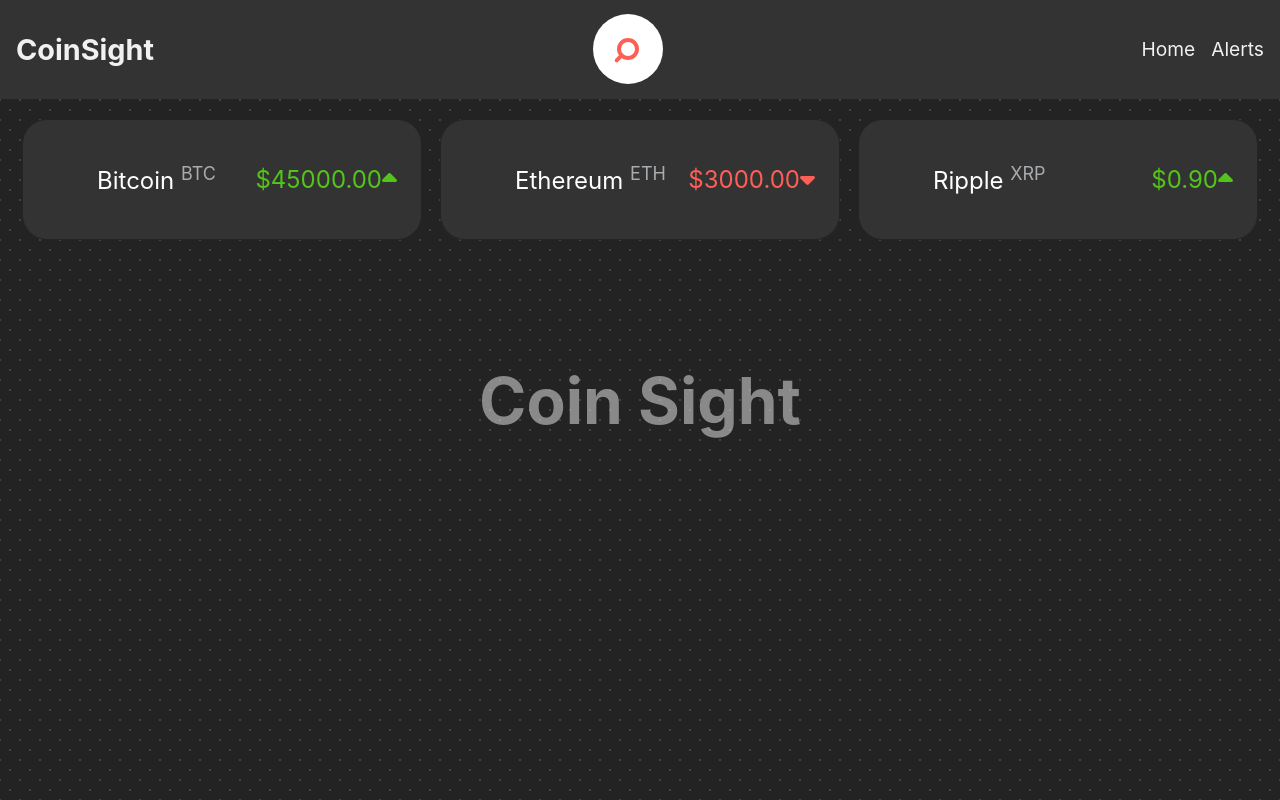
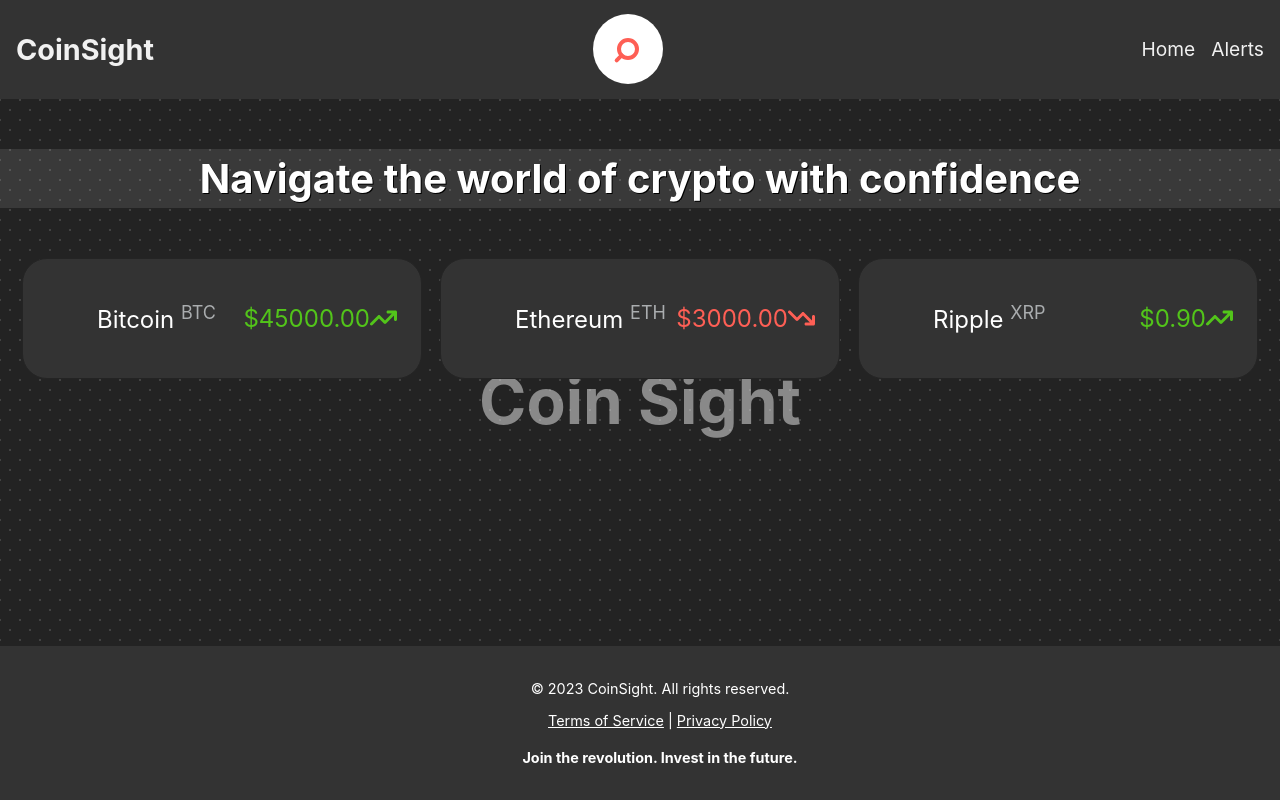
Before and after one commit to akorchyn/CoinSight, a React (Create React App) app in the folder frontend/: page / in a window 1280 px wide. Built offline with nearby package versions, Linux system fonts and the light colour scheme; some icons are missing; what chartjs-plugin-zoom would draw is missing.

Commit message:
updated main page. Added footer. Restructured a bit. Added mottos. Changed image for up/down trend in price

```diff
--- a/frontend/src/App.js
+++ b/frontend/src/App.js
@@ -3,11 +3,12 @@
 import './App.css';
 import Navbar from './components/Navbar';
 import { BrowserRouter as Router, Routes, Route } from 'react-router-dom';
-import CryptoList from './components/CryptoList';
 import CryptoDetails from './components/CryptoDetails';
 import Alerts from './components/Alerts';
 import { mockedCryptoDetails } from './mockedData';
-import { ConfigProvider, theme } from 'antd';
+import { ConfigProvider } from 'antd';
+import MainPage from './pages/MainPage';
+import Footer from './components/Footer';
 
 function App() {
   return (
@@ -21,10 +22,11 @@ function App() {
           <Navbar />
           <div class="background-message">Coin Sight</div>
           <Routes>
-            <Route path="/" element={<CryptoList cryptos={mockedCryptoDetails} />} />
+            <Route path="/" element={<MainPage />} />
             <Route path="/details/:id" element={<CryptoDetails cryptos={mockedCryptoDetails} />} />
             <Route path="/alerts" element={<Alerts />} />
           </Routes>
+          <Footer />
         </div>
       </Router>
     </ConfigProvider>
--- a/frontend/src/components/CryptoCurrencyCard.js
+++ b/frontend/src/components/CryptoCurrencyCard.js
@@ -1,17 +1,14 @@
 import React from 'react';
 import { Card } from 'antd';
 import { FontAwesomeIcon } from '@fortawesome/react-fontawesome';
-import { faCaretDown, faCaretUp } from '@fortawesome/free-solid-svg-icons';
+import { faArrowTrendUp, faArrowTrendDown } from '@fortawesome/free-solid-svg-icons';
 import Icon from "react-crypto-icons";
 import './CryptoCurrencyCard.css';
-// import 'antd/dist/reset.css';
-
-
 
 const CryptoCurrencyCard = ({ assetName, symbol, currentPrice, previousPrice }) => {
     const isPriceUp = currentPrice > previousPrice;
     const priceColor = isPriceUp ? 'text-success' : 'text-danger';
-    const arrowIcon = isPriceUp ? faCaretUp : faCaretDown;
+    const arrowIcon = isPriceUp ? faArrowTrendUp : faArrowTrendDown;
 
     return (
         <Card className="crypto-card" hoverable type="inner">
@@ -22,10 +19,11 @@ const CryptoCurrencyCard = ({ assetName, symbol, currentPrice, previousPrice })
                 <div className="crypto-name">
                     <p>{assetName} <span className="symbol-text">{symbol}</span></p>
                 </div>
+
                 <div className="crypto-price">
                     <p className={priceColor}>
-                        ${currentPrice.toFixed(2)}
-                        <FontAwesomeIcon icon={arrowIcon} className="ms-2" />
+                        <span>${currentPrice.toFixed(2)}</span>
+                        <FontAwesomeIcon icon={arrowIcon} />
                     </p>
                 </div>
             </div>
--- a/frontend/src/components/CryptoDetails.js
+++ b/frontend/src/components/CryptoDetails.js
@@ -7,7 +7,7 @@ import { Chart } from 'chart.js';
 import zoomPlugin from 'chartjs-plugin-zoom';
 import { registerables, CategoryScale, LinearScale } from 'chart.js';
 import 'chartjs-adapter-date-fns';
-import styles from './CryptoDetails.module.css';
+import './CryptoDetails.css';
 
 // Register required scales and plugins
 Chart.register(...registerables, CategoryScale, LinearScale, zoomPlugin);
@@ -50,11 +50,11 @@ const CryptoDetails = ({ cryptos }) => {
     }
 
     return (
-        <div className={styles.container}>
-            <h2 className={styles.title}>{crypto.name} Details</h2>
-            <div className={styles.details}>
+        <div className="container">
+            <h2 className="title">{crypto.name} Details</h2>
+            <div className="details">
                 <p>Current Price: ${crypto.current_price}</p>
-                <Line data={chartData} className={styles.chart} />
+                <Line data={chartData} className="chart" />
             </div>
         </div>
     );
--- a/frontend/src/components/CryptoList.js
+++ b/frontend/src/components/CryptoList.js
@@ -3,11 +3,11 @@
 import React from 'react';
 import { Link } from 'react-router-dom';
 import CryptoCurrencyCard from './CryptoCurrencyCard';
-import styles from './CryptoList.module.css';
+import './CryptoList.css';
 
 const CryptoList = ({ cryptos }) => {
     return (
-        <div className={styles['crypto-list']}>
+        <div className="crypto-list">
             {
                 Object.keys(cryptos).map((key) => {
 
--- /dev/null
+++ b/frontend/src/components/Footer.css
@@ -0,0 +1,23 @@
+.footer {
+    background-color: #333;
+    color: #fff;
+    font-size: 0.9em;
+    padding: 20px;
+    text-align: center;
+    position: fixed;
+    bottom: 0;
+    width: 100%;
+}
+
+.footer a {
+    color: #fff;
+}
+
+.footer a:hover {
+    color: #ccc;
+}
+
+.footer-motto {
+    margin-top: 20px;
+    font-weight: bold;
+}
--- /dev/null
+++ b/frontend/src/components/Footer.js
@@ -0,0 +1,18 @@
+import React from "react";
+import './Footer.css'
+
+const Footer = () => {
+    const currentYear = new Date().getFullYear();
+
+    return (
+        <footer className="footer">
+            <p>© {currentYear} CoinSight. All rights reserved.</p>
+            <p>
+                <a href="#">Terms of Service</a> | <a href="#">Privacy Policy</a>
+            </p>
+            <p class="footer-motto">Join the revolution. Invest in the future.</p>
+        </footer>
+    );
+}
+
+export default Footer;
--- a/frontend/src/components/Navbar.js
+++ b/frontend/src/components/Navbar.js
@@ -2,23 +2,23 @@
 
 import React from 'react';
 import { Link } from 'react-router-dom';
-import styles from './Navbar.module.css';
+import './Navbar.css';
 import Search from './Search';
 
 const Navbar = () => {
     return (
-        <nav className={styles.navbar}>
-            <h1 className={styles.logo}>
-                <Link to="/" className={styles.logo}>CoinSight</Link>
+        <nav className="navbar">
+            <h1>
+                <Link to="/" className="logo">CoinSight</Link>
             </h1>
             <Search></Search>
 
             <ul>
                 <li>
-                    <Link to="/" className={styles.navItem}>Home</Link>
+                    <Link to="/" className="navItem">Home</Link>
                 </li>
                 <li>
-                    <Link to="/alerts" className={styles.navItem}>Alerts</Link>
+                    <Link to="/alerts" className="navItem">Alerts</Link>
                 </li>
             </ul>
         </nav>
--- /dev/null
+++ b/frontend/src/pages/MainPage.js
@@ -0,0 +1,15 @@
+import React from 'react';
+import CryptoList from '../components/CryptoList';
+import { mockedCryptoDetails } from '../mockedData';
+import './css/MainPage.css';
+
+const MainPage = () => {
+    return (
+        <div>
+            <p className='motto'>Navigate the world of crypto with confidence</p>
+            <CryptoList cryptos={mockedCryptoDetails} />
+        </div>
+    );
+};
+
+export default MainPage;
--- /dev/null
+++ b/frontend/src/pages/css/MainPage.css
@@ -0,0 +1,10 @@
+.motto {
+    font-size: 2.5em;
+    font-weight: bold;
+    color: #fff;
+    background-color: rgba(255, 255, 255, 0.1);
+    text-align: center;
+    text-shadow: 1px 1px #000;
+    margin: 50px 0;
+    padding: 5px;
+}
```
Also changed, not shown: frontend/src/components/CryptoDetails.css (renamed from frontend/src/components/CryptoDetails.module.css), frontend/src/components/CryptoList.css (renamed from frontend/src/components/CryptoList.module.css), frontend/src/components/Navbar.css (renamed from frontend/src/components/Navbar.module.css).
